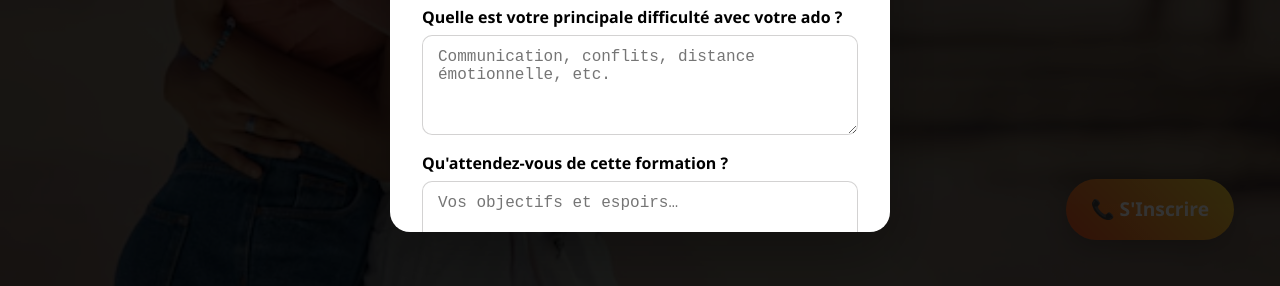
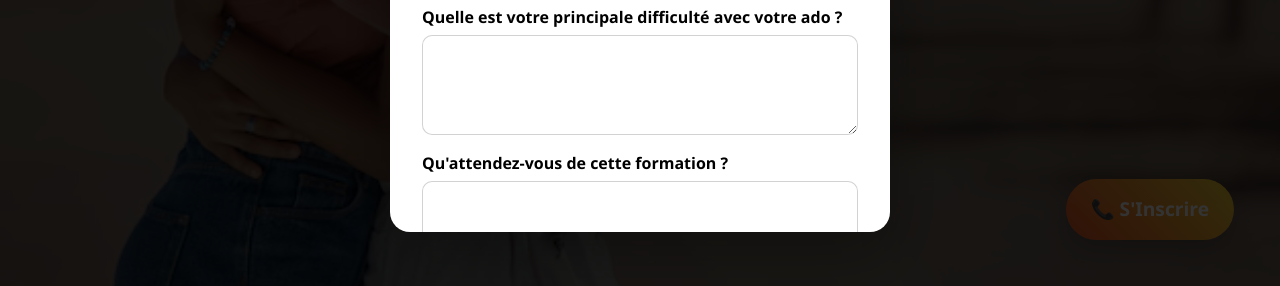
Before and after one commit to codinggirl2002/landingPage2, a plain HTML site: page index.html in a window 1280 px wide. Both pictures are taken after a click on the link "🎯 Rejoindre la formation maintenant". Shown: the part 514-800 px from the top of the page. Drawn offline with Linux system fonts and the light colour scheme.

Commit message:
new changes

```diff
--- a/index.html
+++ b/index.html
@@ -948,12 +948,12 @@
 
                     <div class="form-group">
                         <label for="principale_difficulte">Quelle est votre principale difficulté avec votre ado ?</label>
-                        <textarea id="principale_difficulte" name="principale_difficulte" placeholder="Communication, conflits, distance émotionnelle, etc."></textarea>
+                        <textarea id="principale_difficulte" name="principale_difficulte" ></textarea>
                     </div>
 
                     <div class="form-group">
                         <label for="attentes">Qu'attendez-vous de cette formation ?</label>
-                        <textarea id="attentes" name="attentes" placeholder="Vos objectifs et espoirs…"></textarea>
+                        <textarea id="attentes" name="attentes" ></textarea>
                     </div>
 
                     <button type="submit" class="submit-btn">🚀 Confirmer Mon Inscription</button>
```
